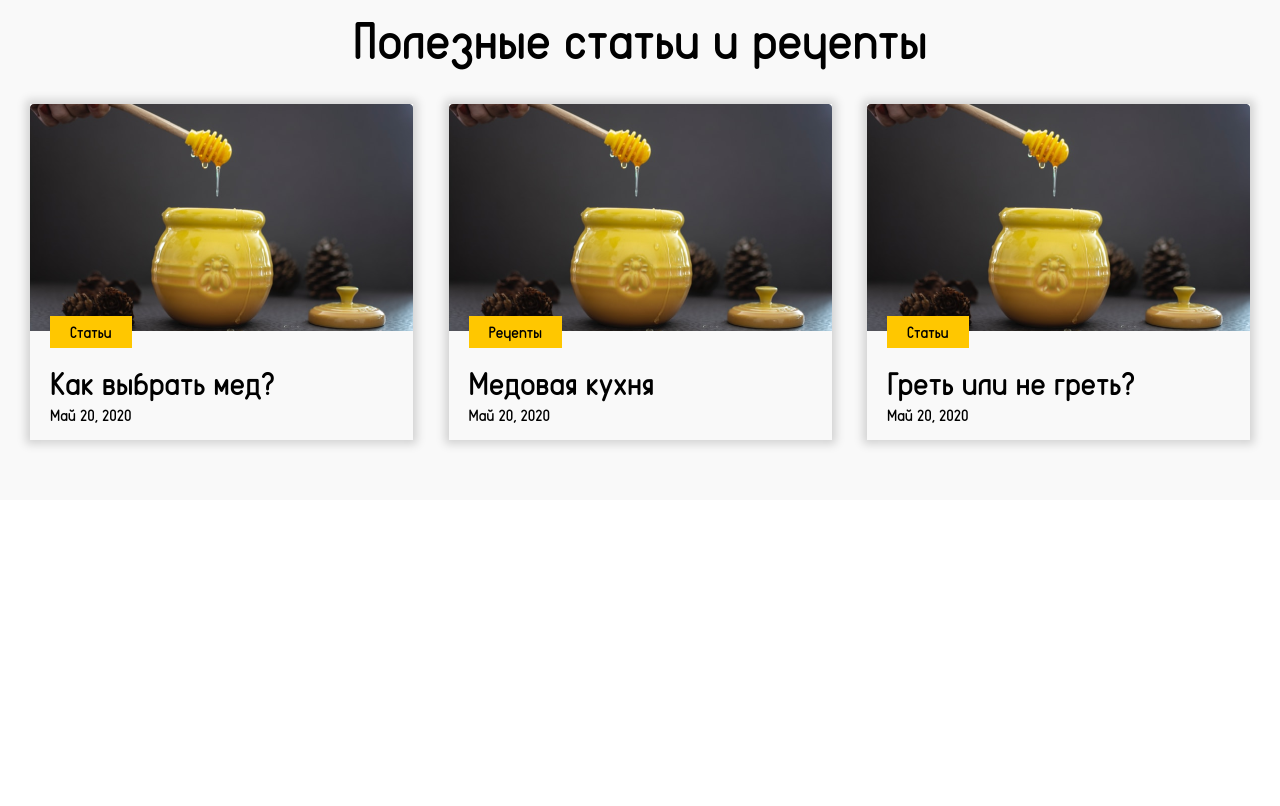
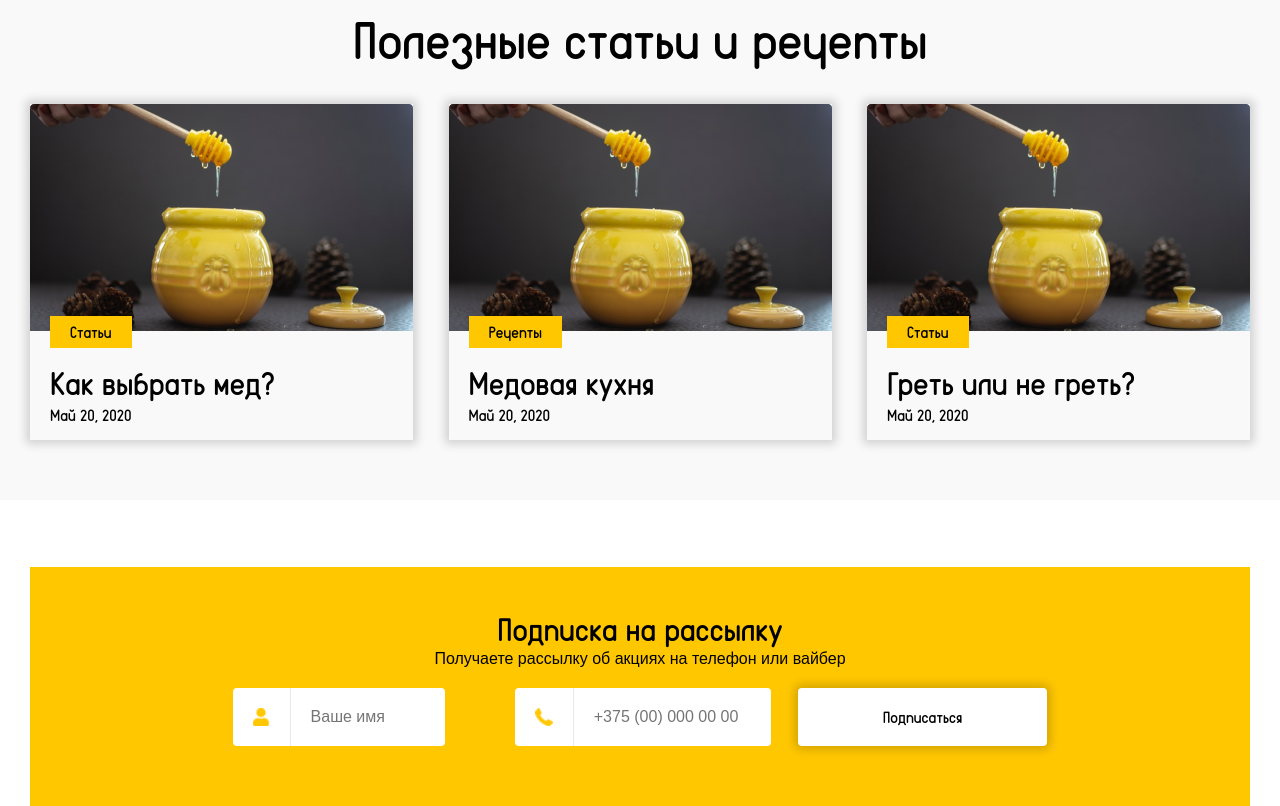
Before and after one commit to AlexeyAbramov/zuzza, a website: page index.html in a window 1280 px wide. Shown: the part 3022-3828 px from the top of the page. Before the commit the page ends 3522 px from the top, so only its background shows below. Drawn offline with nearby package versions, Linux system fonts and the light colour scheme.

Commit message:
completed subscribe

```diff
--- a/index.html
+++ b/index.html
@@ -298,6 +298,31 @@
                     </div>
                 </div>
             </section>
+            <section class="subscribe">
+                <div class="subscribe__inner _container">
+                    <div class="subscribe__heading">
+                        <h3 class="subscribe__title">Подписка на рассылку</h3>
+                        <p class="subscribe__text">Получаете рассылку об акциях на телефон или вайбер</p>
+                    </div>
+                    <form class="subscribe__form form-subscribe" method="POST">
+                        <div class="input-wrapper">
+                            <img src="./src/img/main/subscribe/user.png" alt="subscribe__user"
+                                class="input-subscribe__user">
+                            <input class="form-subscribe__input form-subscribe__input_name" type="text"
+                                placeholder="Ваше имя" name="name">
+                        </div>
+                        <div class="input-wrapper">
+                            <img src="./src/img/main/subscribe/phone.png" alt="subscribe__phone"
+                                class="input-subscribe__user" >
+                            <input class="form-subscribe__input form-subscribe__input_phone" type="tel"
+                                placeholder="+375 (00) 000 00 00" name="phone">
+                        </div>
+
+                        <input class="form-subscribe__input form-subscribe__input_button" type="submit"
+                            value="Подписаться">
+                    </form>
+                </div>
+            </section>
         </main>
     </div>
     <script src="https://ajax.googleapis.com/ajax/libs/jquery/3.5.1/jquery.min.js"></script>
--- a/src/styles/css/main.css
+++ b/src/styles/css/main.css
@@ -515,4 +515,63 @@ select:focus {
   z-index: 999;
 }
 
+.subscribe {
+  padding-top: 67px;
+  text-align: center;
+}
+.subscribe__inner {
+  background-color: #FFC700;
+  padding: 40px 0 60px;
+}
+.subscribe__text {
+  font-family: Arial, sans-serif;
+}
+.subscribe__form.form-subscribe {
+  display: flex;
+  justify-content: center;
+  margin-top: 20px;
+}
+.subscribe__form.form-subscribe input {
+  padding-top: 18px;
+  padding-bottom: 18px;
+  border: none;
+  border-radius: 4px;
+}
+.subscribe__form.form-subscribe input[type=text],
+.subscribe__form.form-subscribe input[type=tel] {
+  border-top-left-radius: 0;
+  border-bottom-left-radius: 0;
+  border-left: 1px solid #e8e8e8;
+  max-width: 55%;
+}
+.subscribe .input-wrapper {
+  display: flex;
+}
+.subscribe .input-subscribe__user,
+.subscribe .input-subscribe__phone {
+  background-color: #fff;
+  padding: 20px;
+  border-top-left-radius: 4px;
+  border-bottom-left-radius: 4px;
+}
+.subscribe .form-subscribe__input_name,
+.subscribe .form-subscribe__input_phone {
+  font-family: Arial, sans-serif;
+  padding-left: 20px;
+}
+.subscribe .form-subscribe__input_name:focus,
+.subscribe .form-subscribe__input_phone:focus {
+  outline: none;
+}
+.subscribe .form-subscribe__input_phone {
+  max-width: 70% !important;
+}
+.subscribe .form-subscribe__input_button {
+  box-shadow: 0 0 9px 4px rgba(0, 0, 0, 0.16);
+  cursor: pointer;
+  background-color: #fff;
+  padding-left: 85px;
+  padding-right: 85px;
+}
+
 /*# sourceMappingURL=main.css.map */
```
